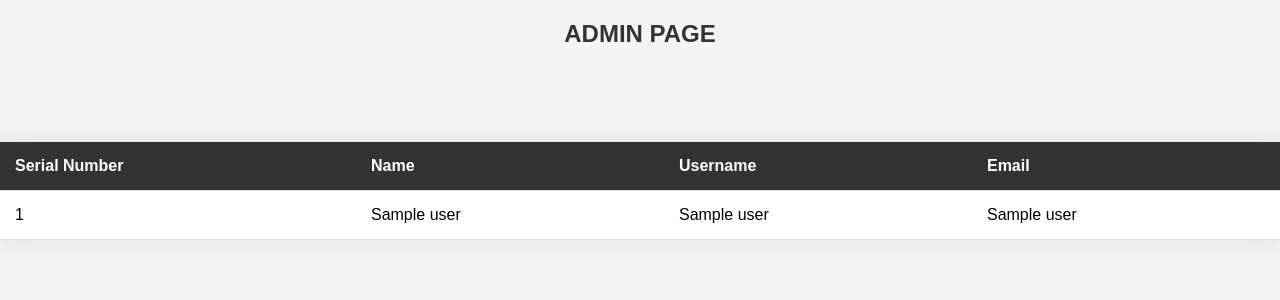
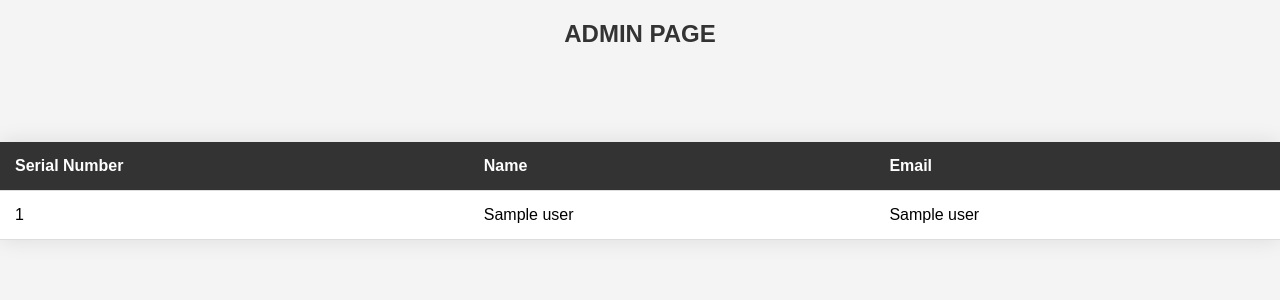
Before and after one commit to sachi-200/iss-project-, a Flask app: template Project/templates/admin.html in a window 1280 px wide. Shown: the top 300 px of the page. Run offline with Flask 3, Linux system fonts and the light colour scheme; the template is opened without the code that fills it: most values are stand-ins (such as "Sample title", 1, 10 or a date in 2020); some libraries are stand-ins or nearby versions.

Commit message:
admin formatted

```diff
--- a/Project/templates/admin.html
+++ b/Project/templates/admin.html
@@ -16,15 +16,13 @@
         <tr>
             <th>Serial Number</th>
             <th>Name</th>
-            <th>Username</th>
             <th>Email</th>
         </tr>
         {% for user in users %}
         <tr>
             <td>{{ user[0] }}</td>
-            <td>{{ user[1] }}</td>
+            <td>{{ user[3] }}</td>
             <td>{{ user[2] }}</td>
-            <td>{{ user[3] }}</td>
         </tr>
         {% endfor %}
     </table>
```
